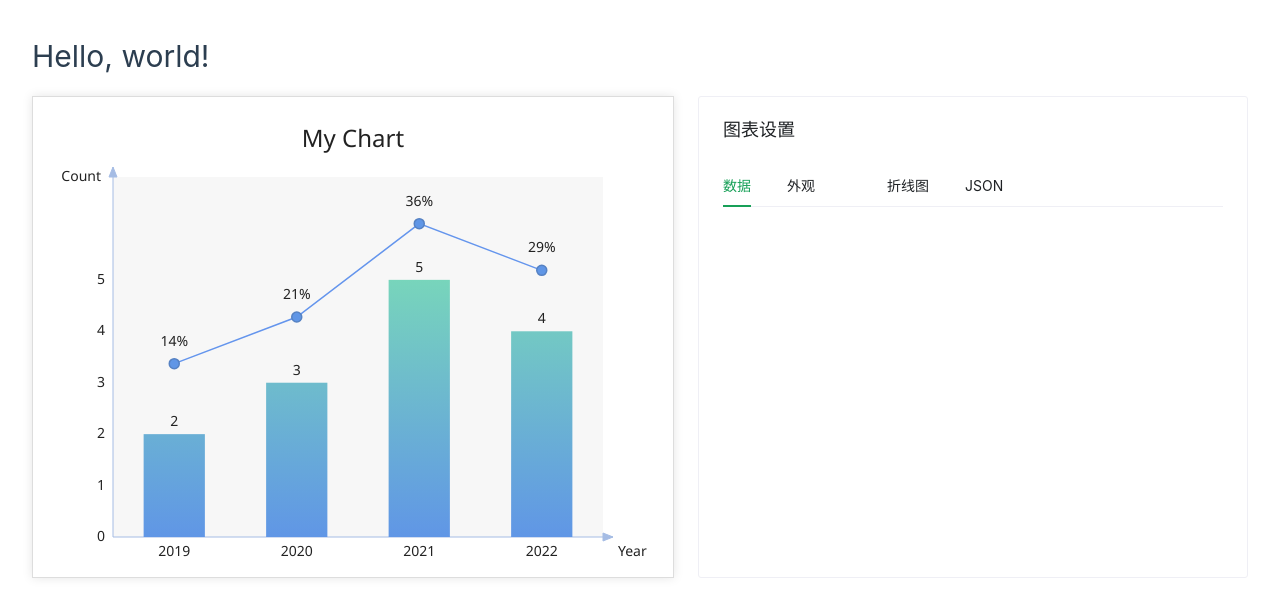
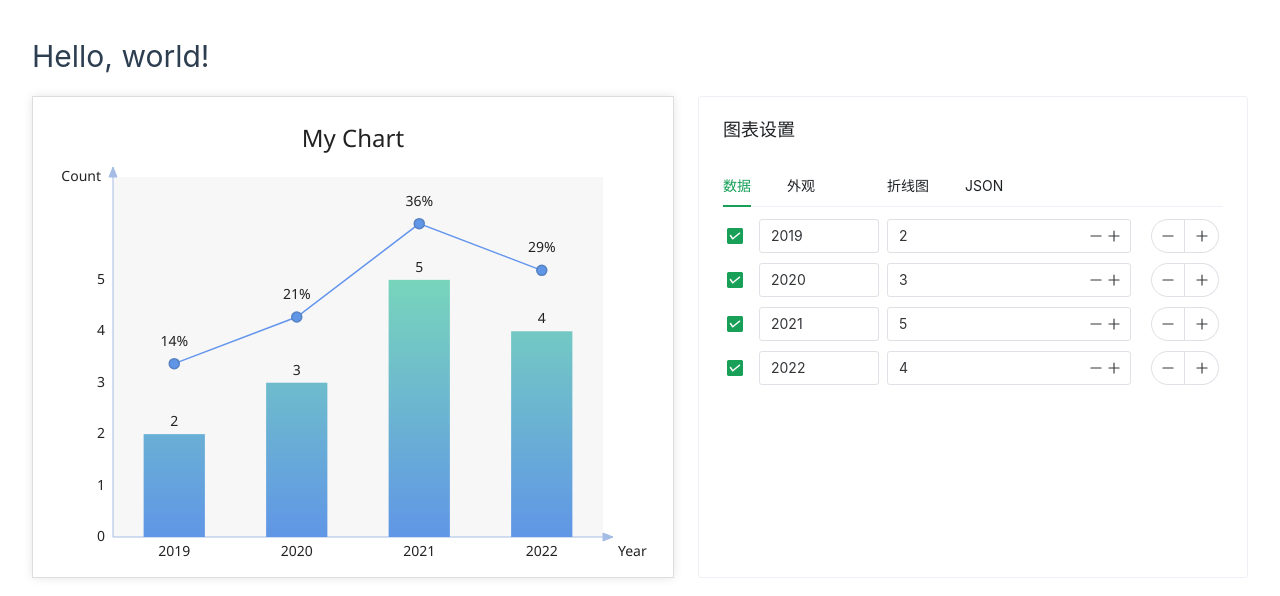
Before and after one commit to hotwords123/ChartCraft, a Vue app: page / in a window 1280 px wide. Shown: the top 596 px of the page. Built offline with nearby package versions, Linux system fonts and the light colour scheme.

Commit message:
feat: add data manipulation in ui

```diff
--- a/src/App.vue
+++ b/src/App.vue
@@ -12,20 +12,52 @@ import {
   NSelect,
   NSwitch,
   NColorPicker,
+  NCheckbox,
+  NDynamicInput,
   NScrollbar,
 } from 'naive-ui'
 import MyChart from './components/MyChart.vue'
-import type { ChartData, ChartOptions } from './chart'
+import type { ChartDataItem, ChartOptions } from './chart'
 import { DASH_PATTERNS } from './chart'
 
-const DASH_OPTIONS = Object.keys(DASH_PATTERNS).map((name) => ({ label: name, value: name }))
+/* chart data */
 
-const data = ref<ChartData>([
-  [2019, 2],
-  [2020, 3],
-  [2021, 5],
-  [2022, 4],
-])
+interface DataItem {
+  x: string
+  y: number
+  checked: boolean
+}
+
+const initialData = [
+  ['2019', 2],
+  ['2020', 3],
+  ['2021', 5],
+  ['2022', 4],
+] as const
+const data = ref<DataItem[]>(initialData.map(([x, y]) => ({ x, y, checked: true })))
+
+const chartData = computed(() => {
+  return data.value.filter((item) => item.checked).map((item) => [item.x, item.y] as ChartDataItem)
+})
+
+function onUpdateY(index: number, value: number | null) {
+  if (value !== null) {
+    data.value[index].y = value
+  }
+}
+
+function onCreate(index: number): DataItem {
+  let x = ''
+  if (index > 0 && index <= data.value.length) {
+    let prevX = parseInt(data.value[index - 1].x)
+    if (!isNaN(prevX)) {
+      x = `${prevX + 1}`
+    }
+  }
+  return { x, y: 0, checked: true }
+}
+
+/* chart options */
 
 const options = ref<ChartOptions>({
   title: 'My Chart',
@@ -80,6 +112,8 @@ function useNonNullNumber<K extends string>(object: Record<K, number>, key: K) {
 const chartWidth = useNonNullNumber(options.value, 'width')
 const chartHeight = useNonNullNumber(options.value, 'height')
 const lineChartLineWidth = useNonNullNumber(options.value.lineChart, 'lineWidth')
+
+const DASH_OPTIONS = Object.keys(DASH_PATTERNS).map((name) => ({ label: name, value: name }))
 </script>
 
 <template>
@@ -87,11 +121,25 @@ const lineChartLineWidth = useNonNullNumber(options.value.lineChart, 'lineWidth'
     <h1>Hello, world!</h1>
   </header>
   <main>
-    <MyChart class="chart" :data="data" :options="options" />
+    <MyChart class="chart" :data="chartData" :options="options" />
     <n-card class="settings" title="图表设置">
       <n-tabs type="line" animated pane-class="pane">
         <n-tab-pane name="data" tab="数据">
-          <!-- TODO -->
+          <n-dynamic-input v-model:value="data" :on-create="onCreate">
+            <template #create-button-default>添加数据</template>
+            <template #default="{ index, value }">
+              <div class="data-item">
+                <n-checkbox v-model:checked="value.checked" class="checkbox" />
+                <n-input v-model:value="value.x" type="text" class="input-x" placeholder="x" />
+                <n-input-number
+                  :value="value.y"
+                  @update:value="value => onUpdateY(index, value)"
+                  class="input-y"
+                  placeholder="y"
+                />
+              </div>
+            </template>
+          </n-dynamic-input>
         </n-tab-pane>
         <n-tab-pane name="appearance" tab="外观">
           <n-form label-placement="top">
@@ -122,12 +170,7 @@ const lineChartLineWidth = useNonNullNumber(options.value.lineChart, 'lineWidth'
                 <n-color-picker v-model:value="options.lineChart.strokeStyle" :show-alpha="false" />
               </n-form-item-gi>
               <n-form-item-gi :span="8" label="线条粗细">
-                <n-input-number
-                  v-model:value="lineChartLineWidth"
-                  :min="1"
-                  :max="5"
-                  :step="0.1"
-                />
+                <n-input-number v-model:value="lineChartLineWidth" :min="1" :max="5" :step="0.1" />
               </n-form-item-gi>
               <n-form-item-gi :span="8" label="线条类型">
                 <n-select v-model:value="options.lineChart.lineDash" :options="DASH_OPTIONS" />
@@ -167,6 +210,22 @@ main .settings {
 main .settings .pane {
   padding-left: 4px;
   padding-right: 4px;
+  padding-bottom: 4px;
+}
+
+.data-item {
+  display: flex;
+  flex-direction: row;
+  align-items: center;
+  column-gap: 8px;
+}
+
+.data-item .checkbox {
+  margin-right: 8px;
+}
+
+.data-item .input-x {
+  max-width: 120px;
 }
 
 @media screen and (max-width: 1200px) {
--- a/src/chart.ts
+++ b/src/chart.ts
@@ -1,4 +1,5 @@
-export type ChartData = [number, number][]
+export type ChartDataItem = [string, number]
+export type ChartData = ChartDataItem[]
 
 export interface ChartOptions {
   title: string
```
